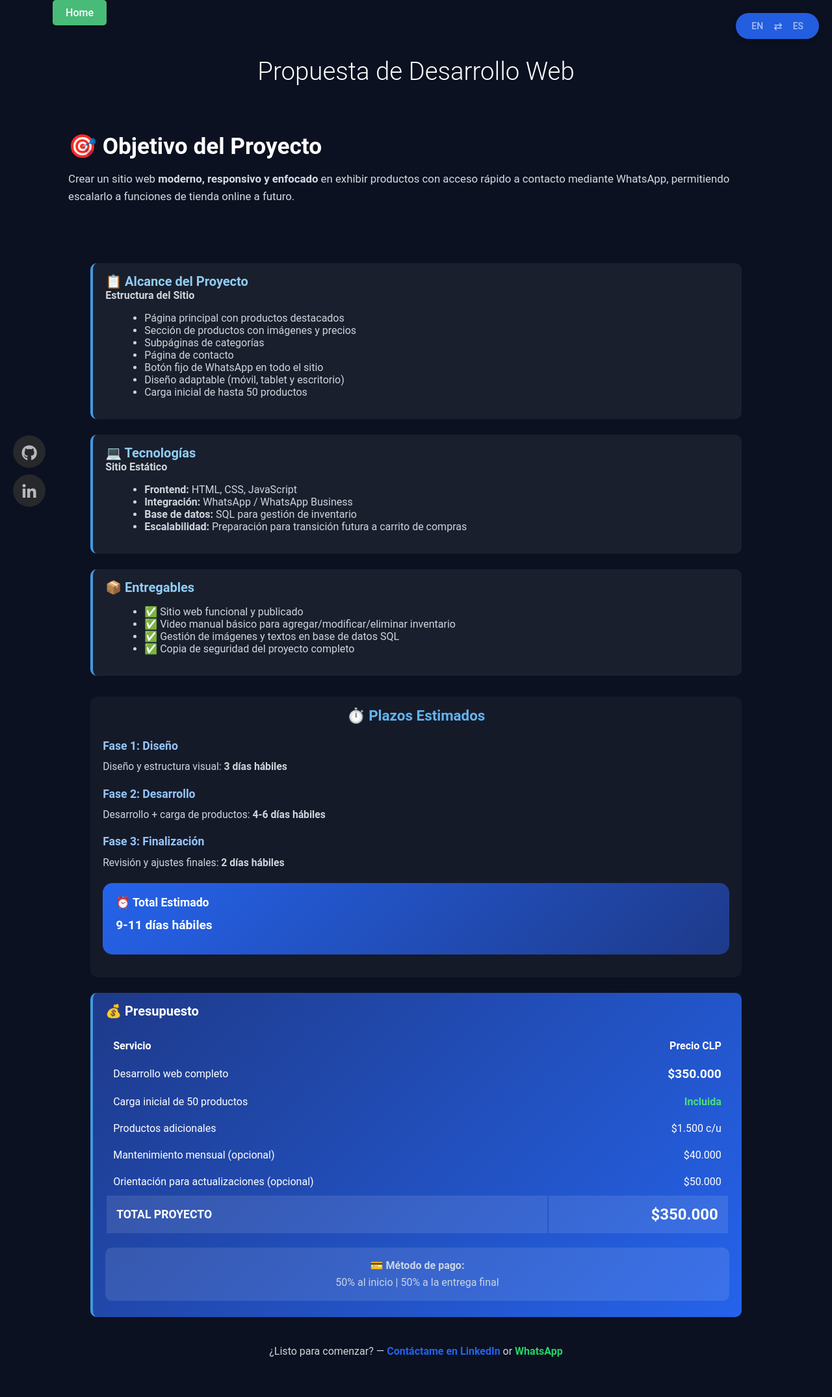
After one commit to rdominguez89/website_ciencia_datos, a Python web app: template app/templates/website_articles_price_pricing.html in a window 1280 px wide. The commit adds this page. Shown: the whole page at 65% size. Run offline with Jinja, Linux system fonts and the light colour scheme; the template is opened without the code that fills it, so the values that code supplies are empty.

Commit message:
pricing 1

```diff
--- a/app/static/css/style_index.css
+++ b/app/static/css/style_pricing.css
@@ -15,6 +15,35 @@ body {
 * {
     box-sizing: border-box;
 }
+
+
+
+/* Header Section */
+.header-container {
+    text-align: center;
+    margin-bottom: 2rem;
+}
+
+.back-button {
+    display: inline-block;
+    background-color: #48bb78;
+    /* Green */
+    color: white;
+    padding: 10px 20px;
+    text-decoration: none;
+    border-radius: 5px;
+    margin-bottom: 1rem;
+    transition: all 0.3s ease;
+    box-shadow: 0 2px 5px rgba(0, 0, 0, 0.2);
+    font-weight: 500;
+}
+
+.back-button:hover {
+    background-color: #38a169;
+    transform: translateY(-2px);
+    box-shadow: 0 4px 8px rgba(0, 0, 0, 0.3);
+}
+
 
 h1,
 h2,
--- /dev/null
+++ b/app/templates/website_articles_price_pricing.html
@@ -0,0 +1,132 @@
+{% extends "base.html" %}
+
+{% block content %}
+<a href="{{ url_for('main.web_static') }}" class="back-button">{{ _('Home') }}</a>
+<link rel="stylesheet" href="{{ url_for('static', filename='css/style_pricing.css') }}">
+
+<h1>Propuesta de Desarrollo Web</h1>
+
+<section class="about-header">
+    <div class="about-header-text">
+        <h2>🎯 Objetivo del Proyecto</h2>
+        <p>
+            Crear un sitio web <strong>moderno, responsivo y enfocado</strong> en exhibir productos con acceso rápido
+            a contacto mediante WhatsApp, permitiendo escalarlo a funciones de tienda online a futuro.
+        </p>
+    </div>
+</section>
+
+<section class="about-details">
+
+    <div class="about-card">
+        <h3>📋 Alcance del Proyecto</h3>
+        <h4>Estructura del Sitio</h4>
+        <ul style="text-align: left; margin-left: 20px;">
+            <li>Página principal con productos destacados</li>
+            <li>Sección de productos con imágenes y precios</li>
+            <li>Subpáginas de categorías</li>
+            <li>Página de contacto</li>
+            <li>Botón fijo de WhatsApp en todo el sitio</li>
+            <li>Diseño adaptable (móvil, tablet y escritorio)</li>
+            <li>Carga inicial de hasta 50 productos</li>
+        </ul>
+    </div>
+
+    <div class="about-card">
+        <h3>💻 Tecnologías</h3>
+        <h4>Sitio Estático</h4>
+        <ul style="text-align: left; margin-left: 20px;">
+            <li><strong>Frontend:</strong> HTML, CSS, JavaScript</li>
+            <li><strong>Integración:</strong> WhatsApp / WhatsApp Business</li>
+            <li><strong>Base de datos:</strong> SQL para gestión de inventario</li>
+            <li><strong>Escalabilidad:</strong> Preparación para transición futura a carrito de compras</li>
+        </ul>
+    </div>
+
+    <div class="about-card">
+        <h3>📦 Entregables</h3>
+        <ul style="text-align: left; margin-left: 20px;">
+            <li>✅ Sitio web funcional y publicado</li>
+            <li>✅ Video manual básico para agregar/modificar/eliminar inventario</li>
+            <li>✅ Gestión de imágenes y textos en base de datos SQL</li>
+            <li>✅ Copia de seguridad del proyecto completo</li>
+        </ul>
+    </div>
+
+    <div class="skills">
+        <h3>⏱️ Plazos Estimados</h3>
+
+        <div class="skill-group">
+            <h4>Fase 1: Diseño</h4>
+            <p>Diseño y estructura visual: <strong>3 días hábiles</strong></p>
+        </div>
+
+        <div class="skill-group">
+            <h4>Fase 2: Desarrollo</h4>
+            <p>Desarrollo + carga de productos: <strong>4-6 días hábiles</strong></p>
+        </div>
+
+        <div class="skill-group">
+            <h4>Fase 3: Finalización</h4>
+            <p>Revisión y ajustes finales: <strong>2 días hábiles</strong></p>
+        </div>
+
+        <div class="skill-group"
+            style="background: linear-gradient(135deg, #2563eb 0%, #1e3a8a 100%); padding: 20px; border-radius: 15px;">
+            <h4 style="color: white;">⏰ Total Estimado</h4>
+            <p style="color: white; font-size: 1.2rem;"><strong>9-11 días hábiles</strong></p>
+        </div>
+    </div>
+
+    <div class="about-card" style="background: linear-gradient(135deg, #1e3a8a 0%, #2563eb 100%); color: white;">
+        <h3 style="color: white;">💰 Presupuesto</h3>
+
+        <table style="width: 100%; margin-top: 20px; color: white;">
+            <tr style="border-bottom: 1px solid rgba(255,255,255,0.3);">
+                <td style="padding: 10px;"><strong>Servicio</strong></td>
+                <td style="padding: 10px; text-align: right;"><strong>Precio CLP</strong></td>
+            </tr>
+            <tr style="border-bottom: 1px solid rgba(255,255,255,0.2);">
+                <td style="padding: 10px;">Desarrollo web completo</td>
+                <td style="padding: 10px; text-align: right; font-size: 1.2rem;"><strong>$350.000</strong></td>
+            </tr>
+            <tr style="border-bottom: 1px solid rgba(255,255,255,0.2);">
+                <td style="padding: 10px;">Carga inicial de 50 productos</td>
+                <td style="padding: 10px; text-align: right; color: #4ade80;"><strong>Incluida</strong></td>
+            </tr>
+            <tr style="border-bottom: 1px solid rgba(255,255,255,0.2);">
+                <td style="padding: 10px;">Productos adicionales</td>
+                <td style="padding: 10px; text-align: right;">$1.500 c/u</td>
+            </tr>
+            <tr style="border-bottom: 1px solid rgba(255,255,255,0.2);">
+                <td style="padding: 10px;">Mantenimiento mensual (opcional)</td>
+                <td style="padding: 10px; text-align: right;">$40.000</td>
+            </tr>
+            <tr style="border-bottom: 1px solid rgba(255,255,255,0.2);">
+                <td style="padding: 10px;">Orientación para actualizaciones (opcional)</td>
+                <td style="padding: 10px; text-align: right;">$50.000</td>
+            </tr>
+            <tr style="background: rgba(255,255,255,0.1);">
+                <td style="padding: 15px;"><strong style="font-size: 1.1rem;">TOTAL PROYECTO</strong></td>
+                <td style="padding: 15px; text-align: right; font-size: 1.5rem;"><strong>$350.000</strong></td>
+            </tr>
+        </table>
+
+        <p
+            style="margin-top: 20px; padding: 15px; background: rgba(255,255,255,0.1); border-radius: 10px; text-align: center;">
+            <strong>💳 Método de pago:</strong><br>
+            50% al inicio | 50% a la entrega final
+        </p>
+    </div>
+
+    <p class="contact-cta">
+        ¿Listo para comenzar? —
+        <a href="https://www.linkedin.com/in/raul-dominguez-astrophysicist/" style="color: #2563eb;">Contáctame en
+            LinkedIn</a>
+        {{ _('or') }}
+        <a href="https://wa.me/56123456789" style="color: #25d366;">WhatsApp</a>
+    </p>
+
+</section>
+
+{% endblock %}
```
Also changed, not shown: app/routes.py (+6 -1 lines), app/templates/web_static.html (+4 -5 lines).
